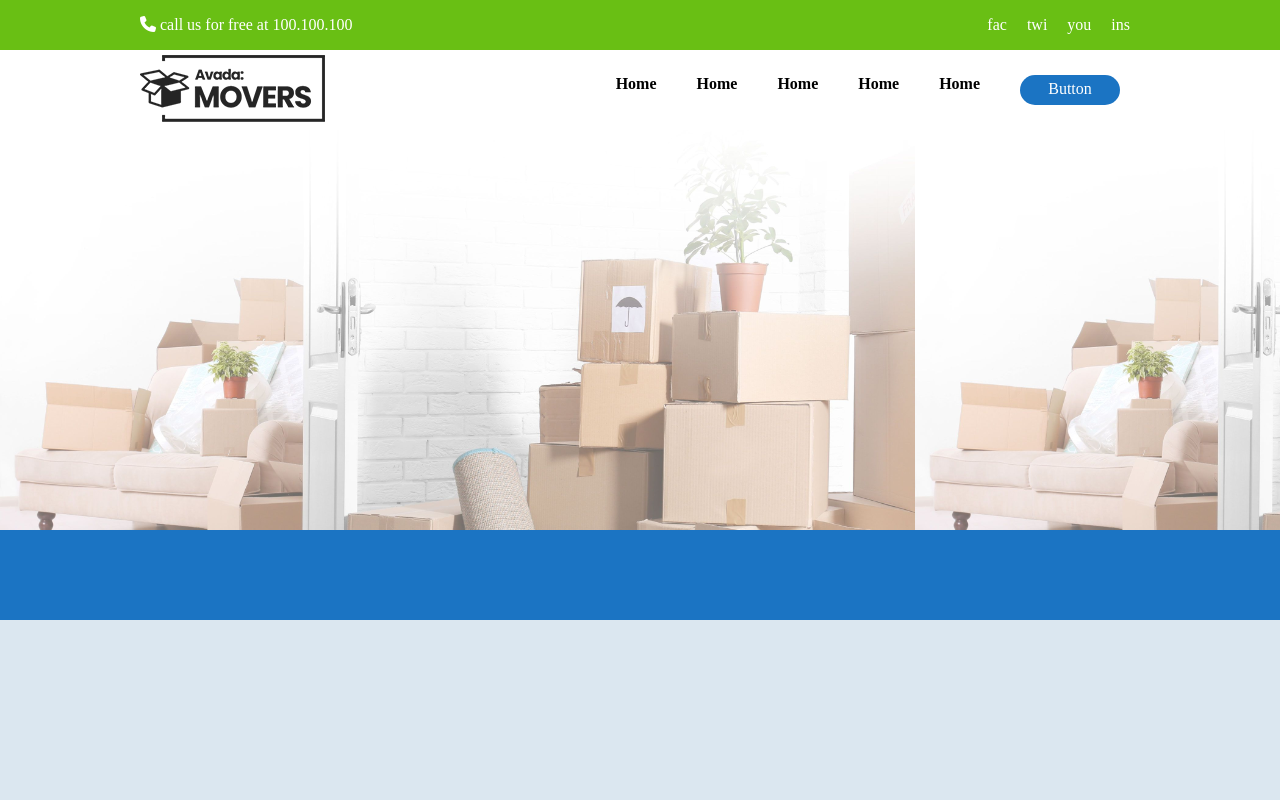
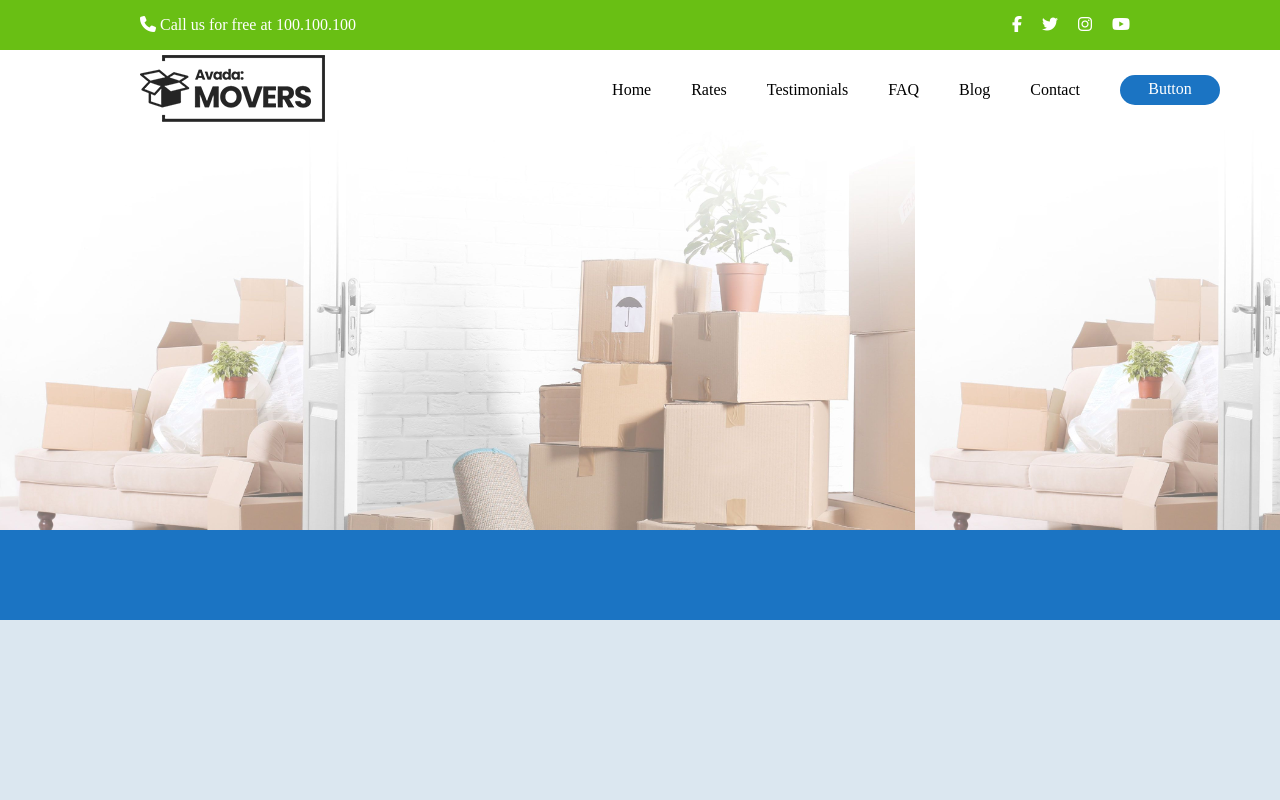
Before and after one commit to SorayaBoolean/proj-html-vuejs, a Vue app: page / in a window 1280 px wide. Shown: the top 800 px of the page. Built offline with nearby package versions, Linux system fonts and the light colour scheme.

Commit message:
Dynamically added menu in header

```diff
--- a/src/components/MyHeader.vue
+++ b/src/components/MyHeader.vue
@@ -5,15 +5,15 @@
         <div class="call_us">
         <p>
           <i class="fa-solid fa-phone"></i>
-           call us for free at 100.100.100
+           Call us for free at 100.100.100
         </p>
       </div>
       <div class="menu_list">
         <ul>
-          <li>fac</li>
-          <li>twi</li>
-          <li>you</li>
-          <li>ins</li>
+          <li><i class="fa-brands fa-facebook-f"></i></li>
+          <li><i class="fa-brands fa-twitter"></i></li>
+          <li><i class="fa-brands fa-instagram"></i></li>
+          <li><i class="fa-brands fa-youtube"></i></li>
         </ul>
       </div>
       </div>
@@ -30,11 +30,7 @@
         <div class="navbar">
           <nav>
             <ul>
-              <li><a href="#">Home</a></li>
-              <li><a href="#">Home</a></li>
-              <li><a href="#">Home</a></li>
-              <li><a href="#">Home</a></li>
-              <li><a href="#">Home</a></li>
+              <li v-for="(item,index) in menu" :key="index">{{item}}</li>
               <li><div class="button">Button</div></li>
             </ul>
           </nav>
@@ -52,7 +48,19 @@
 
 <script>
 export default {
-name: 'MyHeader'
+name: 'MyHeader',
+data () {
+      return {
+          menu: [
+            'Home',
+            'Rates',
+            'Testimonials',
+            'FAQ',
+            'Blog',
+            'Contact'
+          ]
+        }
+      }
 }
 </script>
 
@@ -128,6 +136,11 @@ name: 'MyHeader'
         }
     }
 
+  .button{
+    position:absolute;
+    top:75px;
+  }
+
   .top_jumbotron{
     height: 400px;
     width: 100%;
```
